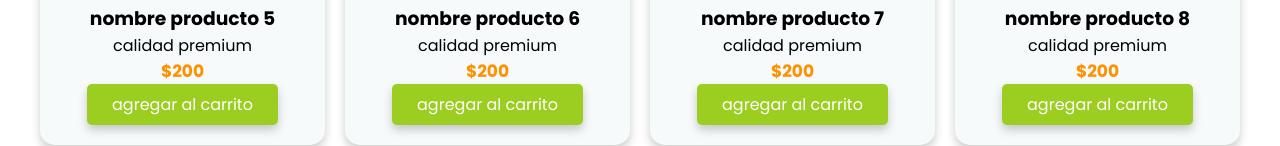
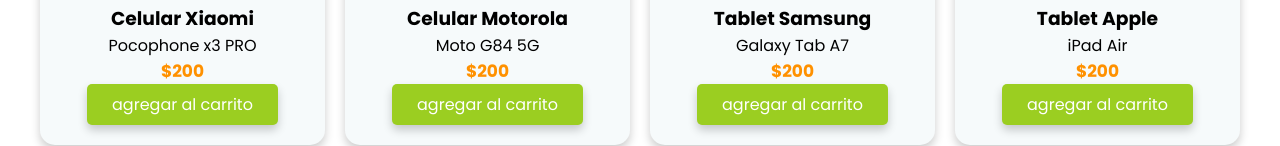
Before and after one commit to GustavoMonzon23508/cero-seis-24131, a plain HTML site: page index.html in a window 1280 px wide. Shown: the part 1608-1754 px from the top of the page. Drawn offline with Linux system fonts and the light colour scheme.

Commit message:
Agrego nombres de los productos a vender

```diff
--- a/index.html
+++ b/index.html
@@ -169,8 +169,8 @@
             <div class="box">
                 <img src="assets/images/pr5.jpg" alt="producto 5">
                 <div class="product-txt">
-                    <h3>nombre producto 5</h3>
-                    <p>calidad premium</p>
+                    <h3>Celular Xiaomi</h3>
+                    <p>Pocophone x3 PRO</p>
                     <p class="precio">$200</p>
                     <a href="#" class="agregar-carrito btn-3" data-id="5">agregar al carrito</a>
 
@@ -179,8 +179,8 @@
             <div class="box">
                 <img src="assets/images/pr6.jpg" alt="producto 6">
                 <div class="product-txt">
-                    <h3>nombre producto 6</h3>
-                    <p>calidad premium</p>
+                    <h3>Celular Motorola</h3>
+                    <p>Moto G84 5G</p>
                     <p class="precio">$200</p>
                     <a href="#" class="agregar-carrito btn-3" data-id="6">agregar al carrito</a>
 
@@ -189,8 +189,8 @@
             <div class="box">
                 <img src="assets/images/pr7.jpg" alt="producto 7">
                 <div class="product-txt">
-                    <h3>nombre producto 7</h3>
-                    <p>calidad premium</p>
+                    <h3>Tablet Samsung</h3>
+                    <p>Galaxy Tab A7</p>
                     <p class="precio">$200</p>
                     <a href="#" class="agregar-carrito btn-3" data-id="7">agregar al carrito</a>
 
@@ -199,8 +199,8 @@
             <div class="box">
                 <img src="assets/images/pr8.jpg" alt="producto 8">
                 <div class="product-txt">
-                    <h3>nombre producto 8</h3>
-                    <p>calidad premium</p>
+                    <h3>Tablet Apple</h3>
+                    <p>iPad Air</p>
                     <p class="precio">$200</p>
                     <a href="#" class="agregar-carrito btn-3" data-id="8">agregar al carrito</a>
 
@@ -209,8 +209,8 @@
             <div class="box">
                 <img src="assets/images/pr9.jpg" alt="producto 9">
                 <div class="product-txt">
-                    <h3>nombre producto 9</h3>
-                    <p>calidad premium</p>
+                    <h3>Tablet VIVO</h3>
+                    <p>VIVO Pad 2</p>
                     <p class="precio">$200</p>
                     <a href="#" class="agregar-carrito btn-3" data-id="9">agregar al carrito</a>
 
@@ -219,8 +219,8 @@
             <div class="box">
                 <img src="assets/images/pr10.jpg" alt="producto 10">
                 <div class="product-txt">
-                    <h3>nombre producto 10</h3>
-                    <p>calidad premium</p>
+                    <h3>Apple MacBook</h3>
+                    <p>MacBook M3 MAX</p>
                     <p class="precio">$200</p>
                     <a href="#" class="agregar-carrito btn-3" data-id="10">agregar al carrito</a>
 
@@ -229,8 +229,8 @@
             <div class="box">
                 <img src="assets/images/pr11.jpg" alt="producto 11">
                 <div class="product-txt">
-                    <h3>nombre producto 11</h3>
-                    <p>calidad premium</p>
+                    <h3>Celular Apple</h3>
+                    <p>iPhone 14 pro max</p>
                     <p class="precio">$200</p>
                     <a href="#" class="agregar-carrito btn-3" data-id="11">agregar al carrito</a>
 
@@ -239,8 +239,8 @@
             <div class="box">
                 <img src="assets/images/pr12.jpg" alt="producto 12">
                 <div class="product-txt">
-                    <h3>nombre producto 12</h3>
-                    <p>calidad premium</p>
+                    <h3>Computadora Apple</h3>
+                    <p>Apple Mac Pro</p>
                     <p class="precio">$200</p>
                     <a href="#" class="agregar-carrito btn-3" data-id="12">agregar al carrito</a>
 
```
